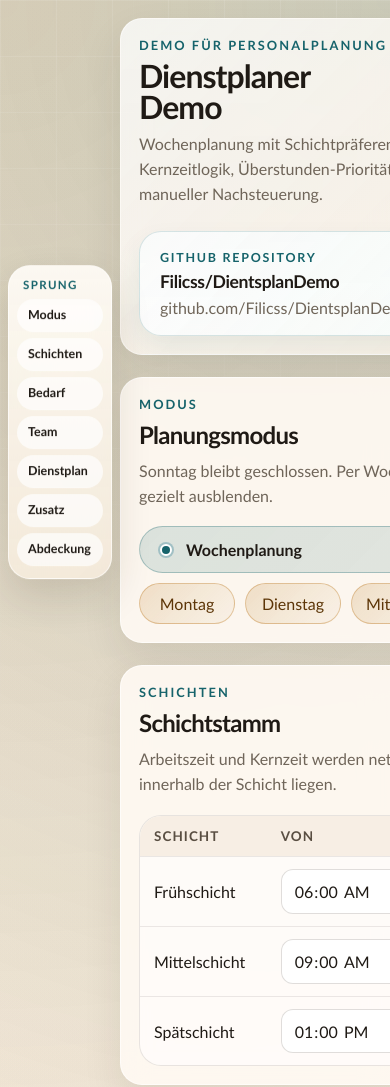
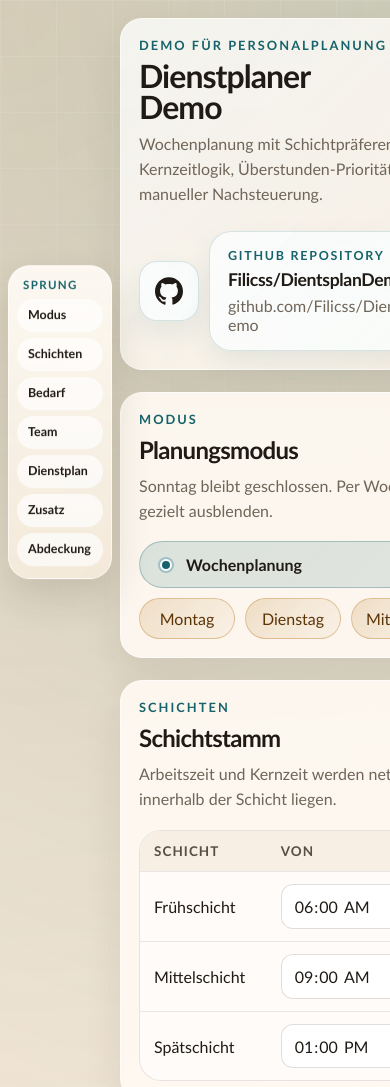
Before and after one commit to Filicss/DientsplanDemo, a plain HTML site: page index.html in a window 390 px wide. Shown: the top 1087 px of the page. Drawn offline with Linux system fonts and the light colour scheme.

Commit message:
5.0.2 Final

```diff
--- a/index.html
+++ b/index.html
@@ -28,6 +28,20 @@
           </p>
         </div>
         <div class="hero-side">
+          <div class="hero-repo-group">
+            <a
+              class="hero-repo-badge"
+              href="https://github.com/Filicss/DientsplanDemo"
+              target="_blank"
+              rel="noreferrer"
+              aria-label="Open GitHub Repository"
+            >
+              <svg viewBox="0 0 24 24" aria-hidden="true" focusable="false">
+                <path
+                  d="M12 .297C5.373.297 0 5.67 0 12.297c0 5.303 3.438 9.8 8.205 11.385.6.113.82-.258.82-.577 0-.285-.01-1.04-.015-2.04-3.338.724-4.042-1.61-4.042-1.61-.546-1.385-1.333-1.754-1.333-1.754-1.089-.745.084-.729.084-.729 1.205.084 1.838 1.236 1.838 1.236 1.07 1.835 2.809 1.305 3.495.998.108-.776.418-1.305.76-1.605-2.665-.3-5.467-1.332-5.467-5.93 0-1.31.465-2.38 1.235-3.22-.135-.303-.54-1.523.105-3.176 0 0 1.005-.322 3.3 1.23.96-.267 1.98-.399 3-.405 1.02.006 2.04.138 3 .405 2.28-1.552 3.285-1.23 3.285-1.23.645 1.653.24 2.873.12 3.176.765.84 1.23 1.91 1.23 3.22 0 4.61-2.805 5.625-5.475 5.921.42.36.81 1.096.81 2.22 0 1.606-.015 2.896-.015 3.286 0 .315.21.69.825.57C20.565 22.092 24 17.592 24 12.297 24 5.67 18.627.297 12 .297Z"
+                ></path>
+              </svg>
+            </a>
             <a
               class="hero-repo-link"
               href="https://github.com/Filicss/DientsplanDemo"
@@ -39,6 +53,7 @@
               <span class="hero-repo-name">Filicss/DientsplanDemo</span>
               <span class="hero-repo-url">github.com/Filicss/DientsplanDemo</span>
             </a>
+          </div>
           <div class="hero-actions">
           <button class="secondary-button" id="resetLocksButton" type="button">
             Manuelle Sperren lösen
--- a/styles.css
+++ b/styles.css
@@ -173,10 +173,54 @@ body::before {
   min-width: min(100%, 320px);
 }
 
+.hero-repo-group {
+  display: flex;
+  align-items: center;
+  justify-content: flex-end;
+  gap: 16px;
+  width: 100%;
+}
+
+.hero-repo-badge {
+  display: inline-flex;
+  align-items: center;
+  justify-content: center;
+  width: 72px;
+  height: 72px;
+  flex-shrink: 0;
+  border-radius: 22px;
+  border: 1px solid rgba(22, 99, 107, 0.16);
+  background:
+    linear-gradient(135deg, rgba(255, 255, 255, 0.84), rgba(247, 252, 252, 0.92)),
+    linear-gradient(180deg, rgba(22, 99, 107, 0.08), rgba(22, 99, 107, 0.02));
+  color: #1f1a15;
+  box-shadow: 0 12px 26px rgba(15, 78, 84, 0.08);
+  transition:
+    transform 0.18s ease,
+    border-color 0.18s ease,
+    box-shadow 0.18s ease,
+    color 0.18s ease;
+}
+
+.hero-repo-badge:hover,
+.hero-repo-badge:focus-visible {
+  transform: translateY(-2px);
+  border-color: rgba(22, 99, 107, 0.3);
+  box-shadow: 0 16px 30px rgba(15, 78, 84, 0.14);
+  color: var(--accent-strong);
+  outline: none;
+}
+
+.hero-repo-badge svg {
+  width: 34px;
+  height: 34px;
+  fill: currentColor;
+}
+
 .hero-repo-link {
   display: grid;
   gap: 6px;
-  width: min(100%, 420px);
+  width: min(100%, 332px);
   padding: 18px 20px;
   border: 1px solid rgba(22, 99, 107, 0.16);
   border-radius: 22px;
@@ -733,8 +777,12 @@ select:focus {
     justify-items: stretch;
   }
 
+  .hero-repo-group {
+    justify-content: flex-start;
+  }
+
   .hero-repo-link {
-    width: 100%;
+    width: min(100%, 332px);
   }
 
   .mode-row {
@@ -786,6 +834,26 @@ select:focus {
     min-width: 0;
   }
 
+  .hero-repo-group {
+    gap: 10px;
+  }
+
+  .hero-repo-badge {
+    width: 60px;
+    height: 60px;
+    border-radius: 18px;
+  }
+
+  .hero-repo-badge svg {
+    width: 28px;
+    height: 28px;
+  }
+
+  .hero-repo-link {
+    width: min(100%, 270px);
+    padding: 16px 18px;
+  }
+
   .day-chip {
     min-width: 96px;
   }
```
Lines whose indentation alone changed are shown as unchanged.
